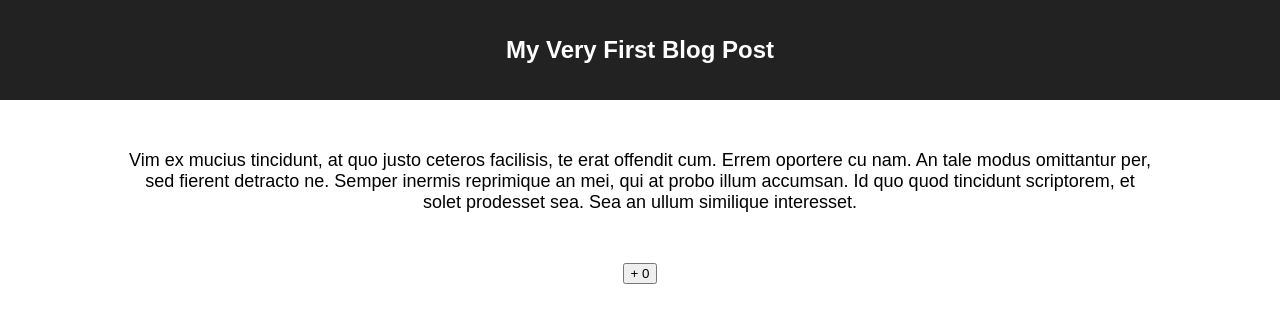
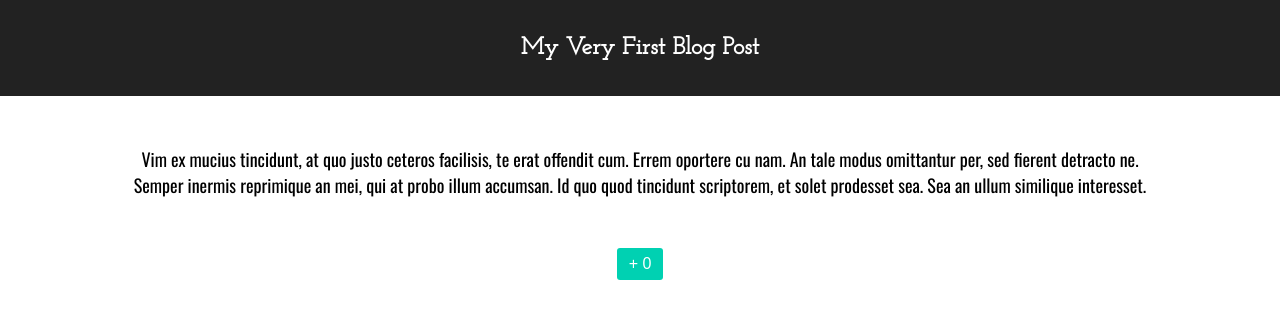
Before and after one commit to deniztetik/state-props-context, a React (Create React App) app: page / in a window 1280 px wide. Shown: the top 322 px of the page. Built offline with nearby package versions, Linux system fonts and the light colour scheme.

Commit message:
Add styling

```diff
--- a/src/App.css
+++ b/src/App.css
@@ -10,9 +10,29 @@
 
 .post__title {
   font-size: 1.5em;
+  font-family: 'Josefin Slab', serif;
 }
 
 .post__body {
   font-size: large;
   margin: 50px 10%;
+  font-family: 'Oswald', sans-serif;
 }
+
+.post__plus-one-button {
+  background-color: #00d1b2;
+  color: #fff;
+
+  font-size: 1rem;
+
+  border-color: transparent;
+  border-radius: 3px;
+
+  padding: 5px 10px;
+
+  cursor: pointer;
+}
+
+.post__plus-one-button:focus {
+  outline: 0;
+}
--- a/src/App.js
+++ b/src/App.js
@@ -12,7 +12,7 @@ class App extends Component {
     upvotes: 0,
   }
 
-  upVote = () => {
+  addUpVote = () => {
     this.setState({
       upvotes: this.state.upvotes + 1,
     })
@@ -34,7 +34,9 @@ class App extends Component {
           <p className="post__body">
             {content}
           </p>
-          <button onClick={this.upVote}>
+          <button
+            className="post__plus-one-button"
+            onClick={this.addUpVote}>
             + {upvotes}
           </button>
         </div>
--- a/src/index.css
+++ b/src/index.css
@@ -1,3 +1,5 @@
+@import url('https://fonts.googleapis.com/css?family=Josefin+Slab|Oswald');
+
 body {
   margin: 0;
   padding: 0;
```
